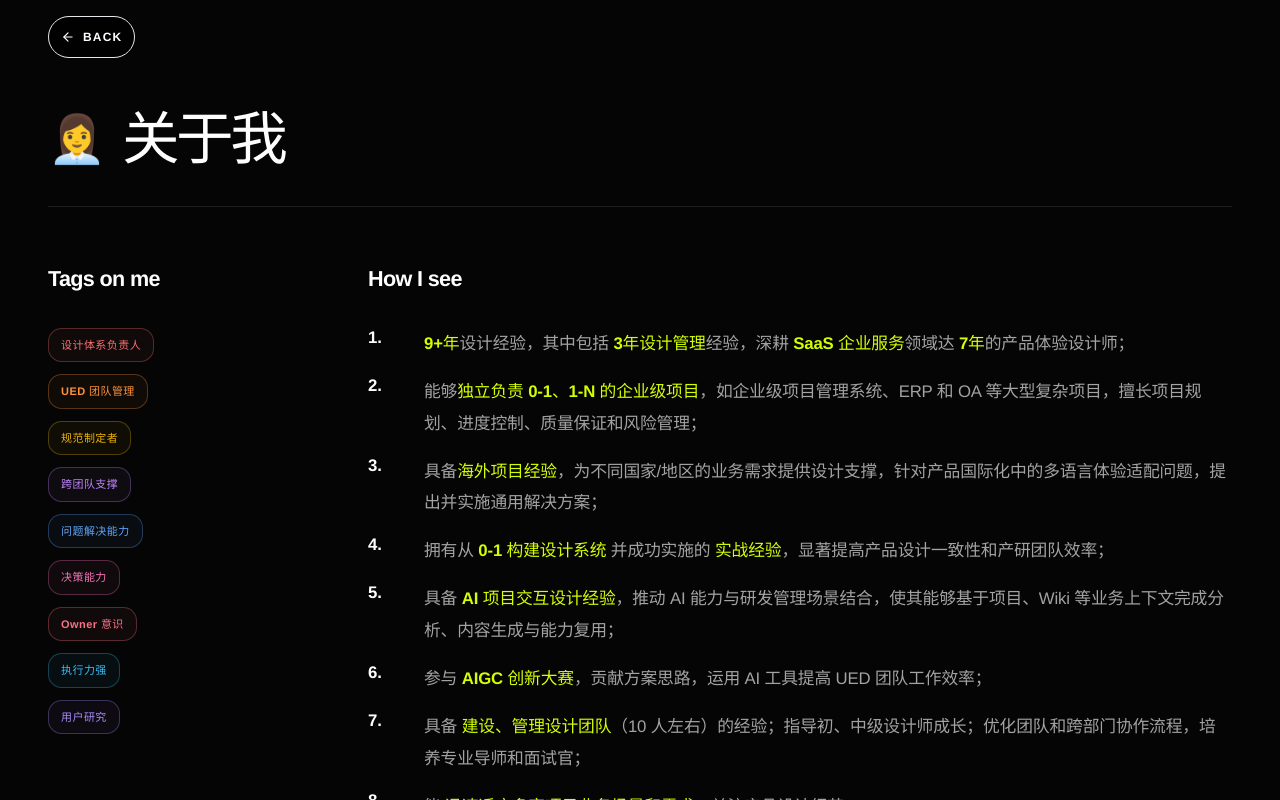
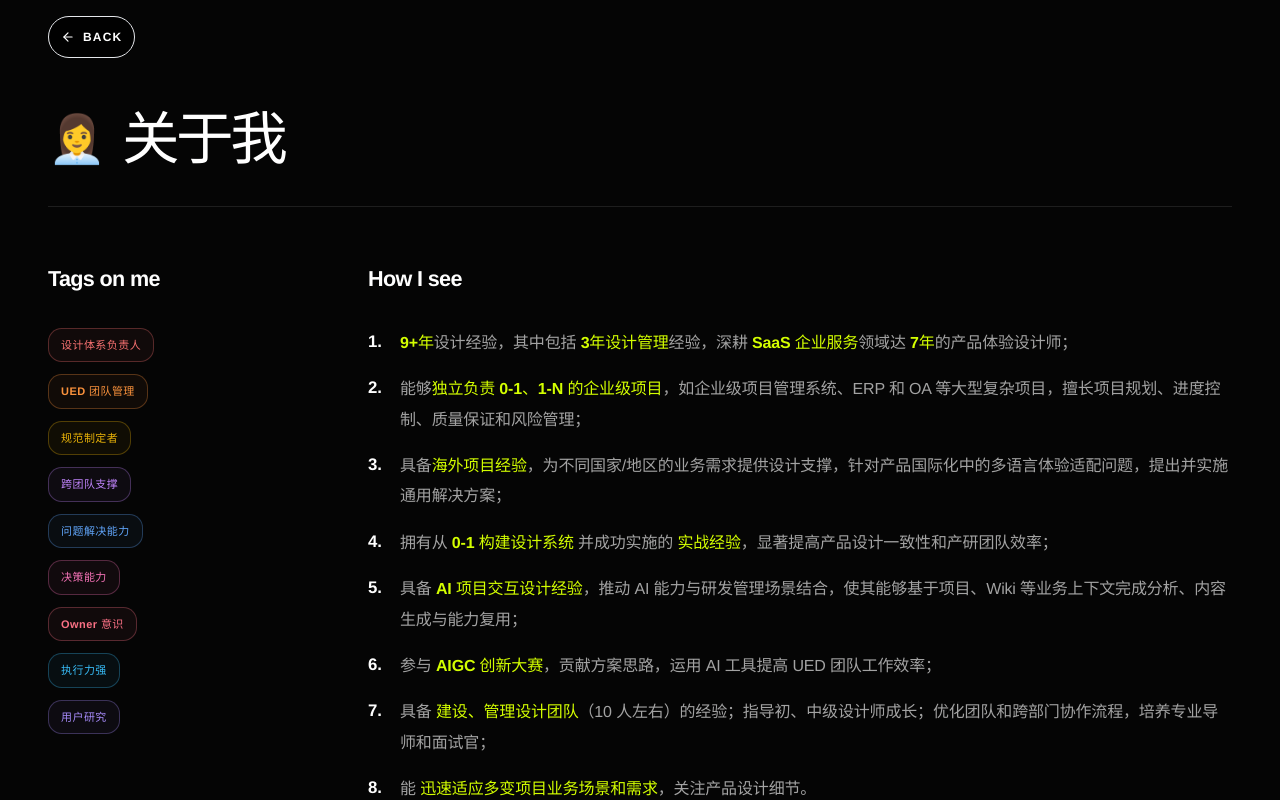
Before and after one commit to MiuMiuK/miumiuk.github.io, a React (Vite) app: page / in a window 1280 px wide. Both pictures are taken after a click on the button "About". Shown: the top 800 px of the page. Built offline with nearby package versions, Linux system fonts and the light colour scheme; grey boxes are pictures that could not be loaded.

Commit message:
Refine about page how-i-see alignment

```diff
--- a/src/components/AboutDetail.jsx
+++ b/src/components/AboutDetail.jsx
@@ -94,12 +94,12 @@ export default function AboutDetail({
               {aboutSection.points.map((point, index) => (
                 <div
                   key={point}
-                  className="grid grid-cols-[2rem_minmax(0,1fr)] gap-4 md:grid-cols-[2.5rem_minmax(0,1fr)] md:gap-4"
+                  className="grid items-start grid-cols-[1.65rem_minmax(0,1fr)] gap-0 md:grid-cols-[2rem_minmax(0,1fr)] md:gap-0"
                 >
-                  <span className="pt-0.5 text-[1rem] font-semibold leading-none text-white md:text-[1.05rem]">
+                  <span className="pt-[6px] text-left text-[1rem] font-semibold leading-none text-white md:text-[1.05rem]">
                     {index + 1}.
                   </span>
-                  <p className="text-[1rem] font-medium leading-[1.9] tracking-[-0.01em] md:text-[1.05rem]">
+                  <p className="text-[16px] font-medium leading-[1.9] tracking-[-0.01em]">
                     <HighlightedPoint text={point} />
                   </p>
                 </div>
```
